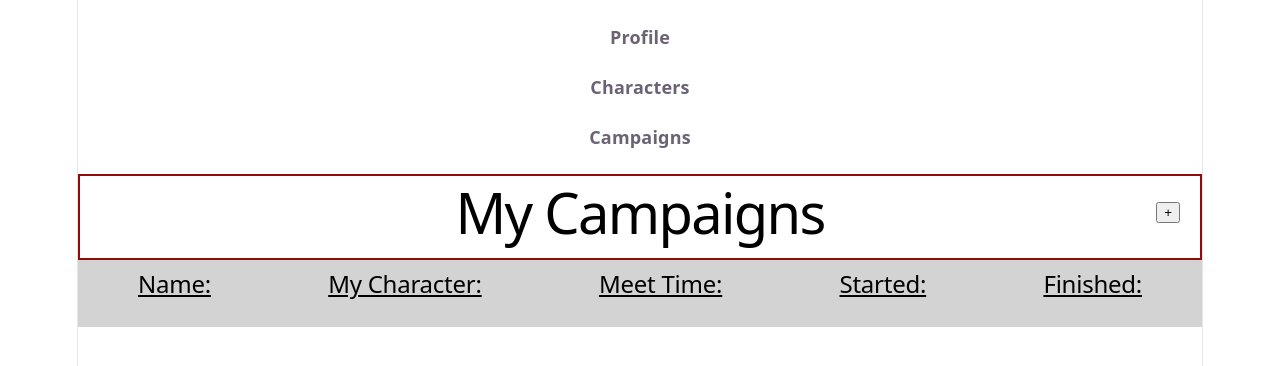
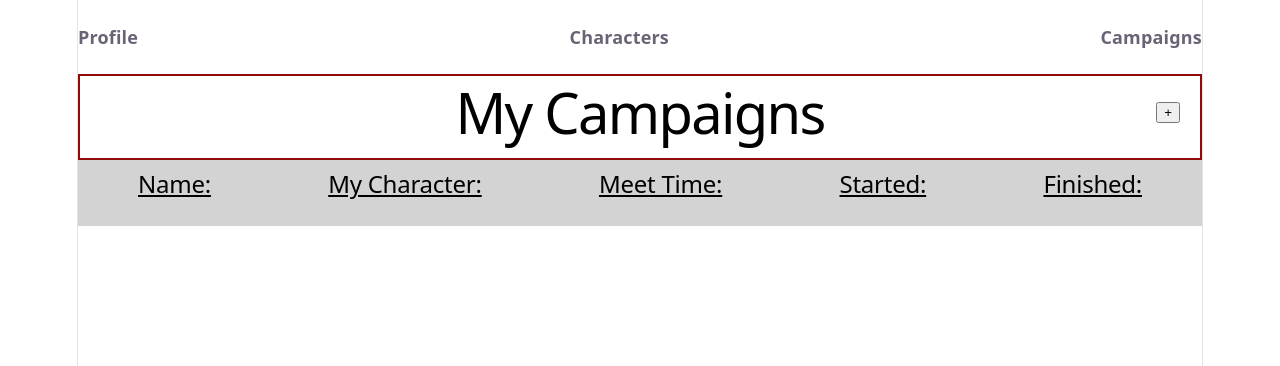
Before and after one commit to TSoden1/CS-440-DND-Database-, a React (Vite) app: page /Campaigns in a window 1280 px wide. Shown: the top 366 px of the page. Built offline with nearby package versions, Linux system fonts and the light colour scheme.

Commit message:
Update to campaigns.css

```diff
--- a/Frontend/Campaigns/campaigns.css
+++ b/Frontend/Campaigns/campaigns.css
@@ -20,6 +20,13 @@
 
 .spacer, .add-campaign-menu {
     width: 50px; /* Give both side elements the same width for centering*/
+}
+
+.nav-bar {
+    display: flex;
+    flex-direction: row;
+    justify-content: space-between;
+
 }
 
 .add-campaign-menu {
```
